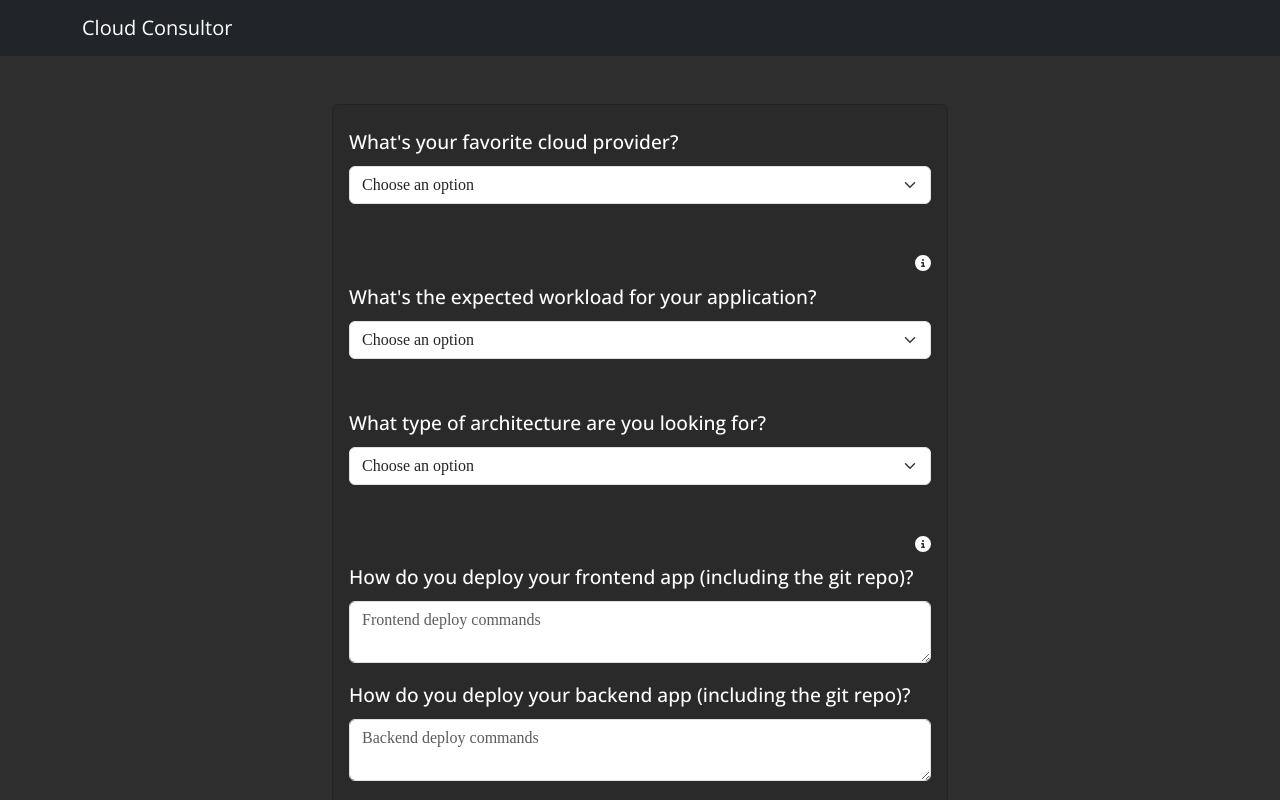
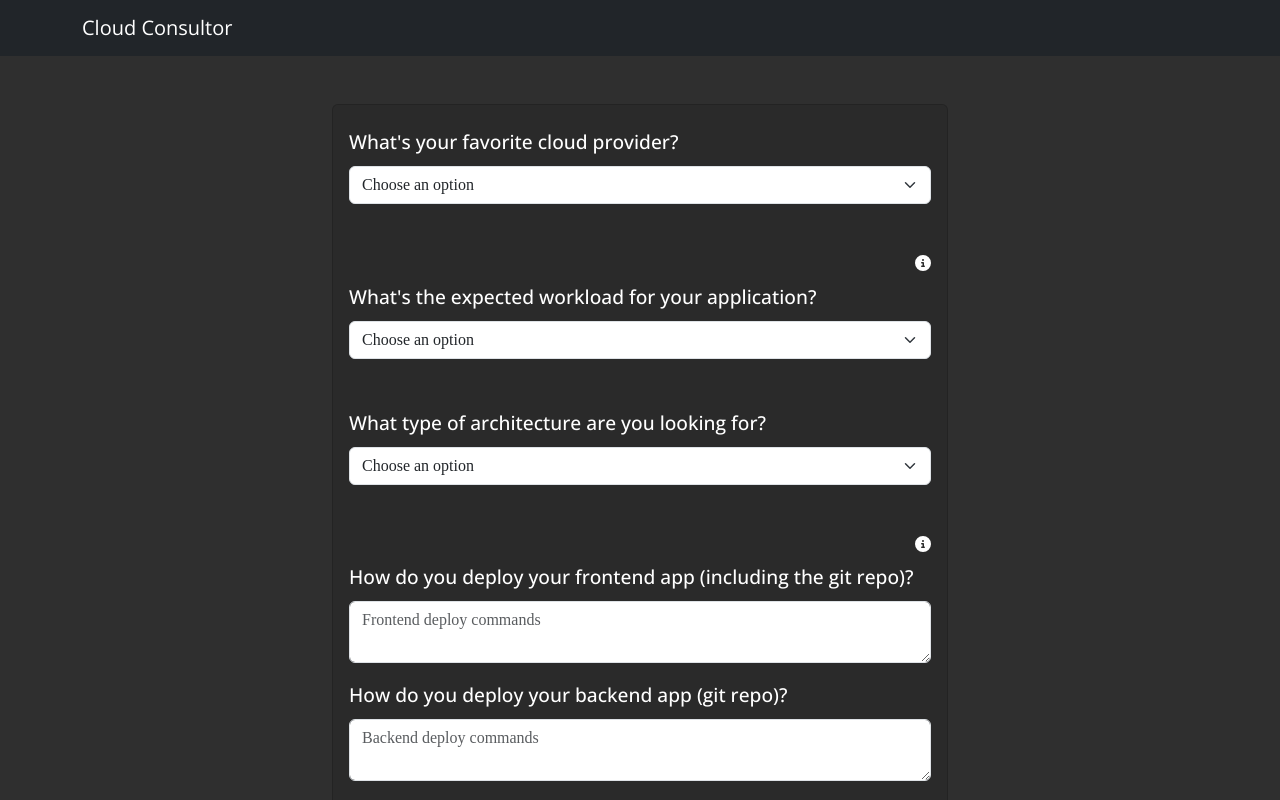
Before and after one commit to javiercm1410/cloud_consultant_webapp, a React (Vite) app: page /questions in a window 1280 px wide. Shown: the top 800 px of the page. Built offline with nearby package versions, Linux system fonts and the light colour scheme.

Commit message:
Fix: Change question

```diff
--- a/src/components/questions/Questionnaire.jsx
+++ b/src/components/questions/Questionnaire.jsx
@@ -144,7 +144,7 @@ const QuestionnaireForm = () => {
                         onChange={handleInputChange}
                       />
                       <QuestionTextarea
-                        question="How do you deploy your backend app (including the git repo)?"
+                        question="How do you deploy your backend app (git repo)?"
                         name="deploy_command_back"
                         placeholder="Backend deploy commands"
                         onChange={handleInputChange}
```
